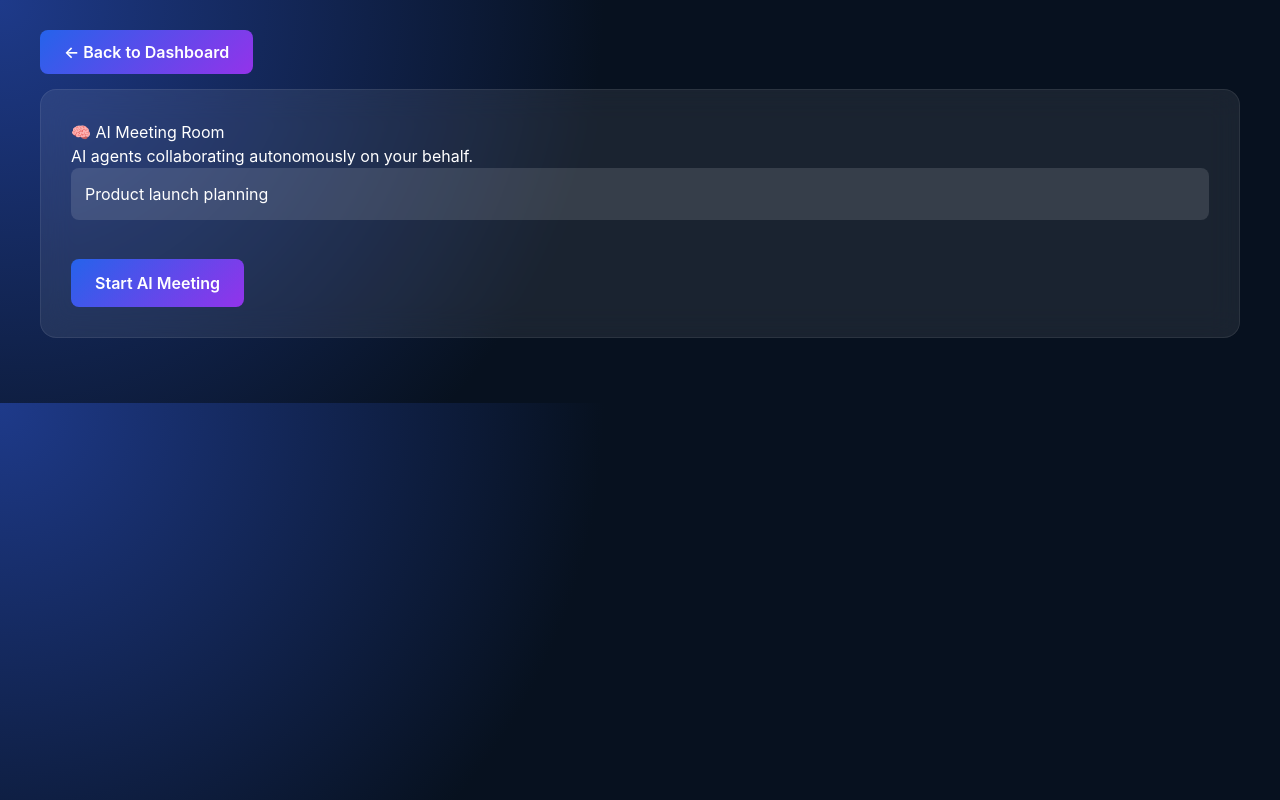
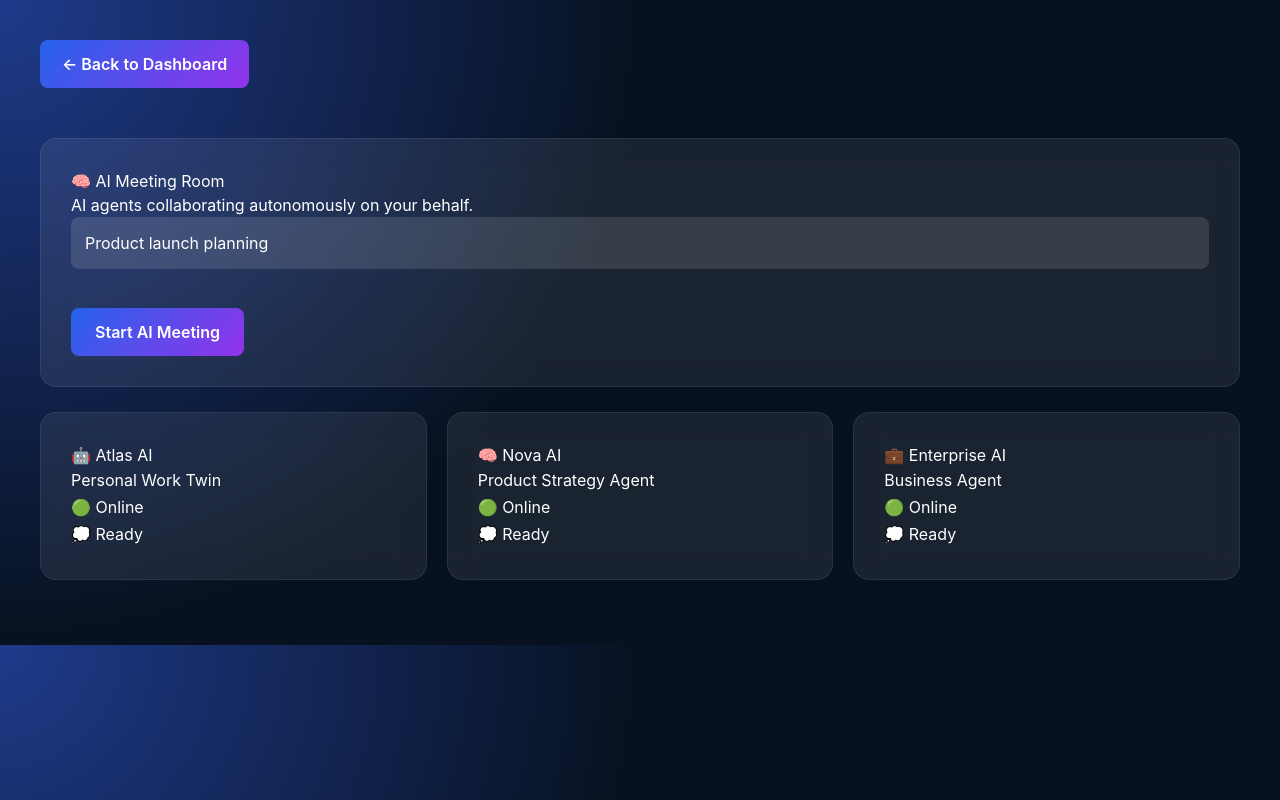
Before and after one commit to paulindongo/ai-pa-autonomous-work-twin, a React app in the folder frontend/: page /meetings in a window 1280 px wide. Built offline with nearby package versions, Linux system fonts and the light colour scheme; the HTML template or start-up script is replaced by a standard one.

Commit message:
Upgrade AI Meeting Room with agents summary and action items

```diff
--- a/frontend/src/index.css
+++ b/frontend/src/index.css
@@ -561,3 +561,8 @@ grid-template-columns:
   transform: translateY(-2px);
   box-shadow: 0 8px 20px rgba(0,0,0,0.3);
 }
+
+.quick-actions button {
+  margin-right: 12px;
+  margin-bottom: 10px;
+}
--- a/frontend/src/pages/MeetingRoom.jsx
+++ b/frontend/src/pages/MeetingRoom.jsx
@@ -10,12 +10,35 @@ function MeetingRoom() {
   const [loading, setLoading] = useState(false);
 
 
+
+  const agents = [
+    {
+      name: "Atlas AI",
+      role: "Personal Work Twin",
+      icon: "🤖"
+    },
+    {
+      name: "Nova AI",
+      role: "Product Strategy Agent",
+      icon: "🧠"
+    },
+    {
+      name: "Enterprise AI",
+      role: "Business Agent",
+      icon: "💼"
+    }
+  ];
+
+
+
   async function startMeeting() {
+
 
     setLoading(true);
 
 
     try {
+
 
       const response = await fetch(
         `https://verbose-space-cod-vpv4rv9wj7q5c69x5-8000.app.github.dev/meeting/create?topic=${encodeURIComponent(topic)}`,
@@ -27,39 +50,53 @@ function MeetingRoom() {
 
       const data = await response.json();
 
+
       setMeeting(data);
+
 
 
     } catch (error) {
 
+
       console.error("Meeting error:", error);
 
       alert("Unable to connect to AI Meeting Room");
+
 
     }
 
 
     setLoading(false);
 
+
   }
+
 
 
 
   return (
 
+
     <div className="main-content">
+
 
 
       <div className="page-navigation">
 
+
         <Link
           to="/"
-          className="save-button"
+          className="back-button"
         >
+
           ← Back to Dashboard
+
         </Link>
 
+
       </div>
+
+
 
 
 
@@ -77,29 +114,37 @@ function MeetingRoom() {
         </p>
 
 
+
         <input
 
           className="settings-input"
 
           value={topic}
 
-          onChange={(e) => setTopic(e.target.value)}
+          onChange={(e)=>setTopic(e.target.value)}
 
         />
 
 
 
-        <br /><br />
+        <br />
+        <br />
+
 
 
         <button
+
           className="save-button"
+
           onClick={startMeeting}
+
         >
 
-          {loading ? "Starting..." : "Start AI Meeting"}
+          {loading ? "Agents Thinking..." : "Start AI Meeting"}
+
 
         </button>
+
 
 
       </div>
@@ -107,25 +152,103 @@ function MeetingRoom() {
 
 
 
-      {meeting && (
+
+
+
+
+      <section className="stats-grid">
+
+
+        {
+          agents.map((agent)=>(
+
+
+            <div
+              className="stat-card"
+              key={agent.name}
+            >
+
+
+              <h2>
+                {agent.icon} {agent.name}
+              </h2>
+
+
+              <p>
+                {agent.role}
+              </p>
+
+
+              <p>
+                🟢 Online
+              </p>
+
+
+              <p className={loading ? "thinking" : ""}>
+                💭 {loading ? "Thinking..." : "Ready"}
+              </p>
+
+
+
+            </div>
+
+
+          ))
+        }
+
+
+      </section>
+
+
+
+
+
+
+
+
+
+      {
+        meeting &&
 
         <>
 
 
-          <div className="stat-card">
+          <div className="hero-card">
+
 
             <h2>
-              🤖 AI Participants
+              💬 Live AI Discussion
             </h2>
 
 
-            {meeting.participants.map((person) => (
 
-              <p key={person}>
-                {person}
-              </p>
+            {
+              meeting.messages?.map((msg,index)=>(
 
-            ))}
+
+                <p key={index}>
+
+
+                  <strong>
+                    {msg.sender}
+                  </strong>
+
+
+                  :
+
+                  {" "}
+
+                  {msg.message}
+
+
+
+                </p>
+
+
+
+              ))
+            }
+
 
 
           </div>
@@ -133,26 +256,33 @@ function MeetingRoom() {
 
 
 
-          <div className="stat-card">
+
+
+
+
+          <div className="hero-card">
+
 
             <h2>
-              💬 AI Discussion
+              📋 Final AI Summary
             </h2>
 
 
-            {meeting.messages.map((msg, index) => (
 
-              <p key={index}>
+            <p>
+              ✅ Decisions captured from AI collaboration
+            </p>
 
-                <strong>
-                  {msg.sender}:
-                </strong>{" "}
 
-                {msg.message}
+            <p>
+              ✅ Strategic recommendations prepared
+            </p>
 
-              </p>
 
-            ))}
+            <p>
+              ✅ Next steps generated automatically
+            </p>
+
 
 
           </div>
@@ -160,42 +290,53 @@ function MeetingRoom() {
 
 
 
-          <div className="stat-card">
+
+
+
+          <div className="hero-card">
+
 
             <h2>
-              📋 Meeting Outcome
+              🚀 Action Items
             </h2>
 
 
             <p>
-              ✅ Decisions captured
+              ☑ Review AI recommendations
             </p>
 
 
             <p>
-              ✅ Action items prepared
+              ☑ Assign follow-up tasks
             </p>
 
 
             <p>
-              ✅ User summary ready
+              ☑ Schedule next collaboration
             </p>
+
 
 
           </div>
 
 
+
         </>
 
-      )}
+
+      }
+
 
 
 
     </div>
 
+
   );
+
 
 }
 
 
+
 export default MeetingRoom;
```
